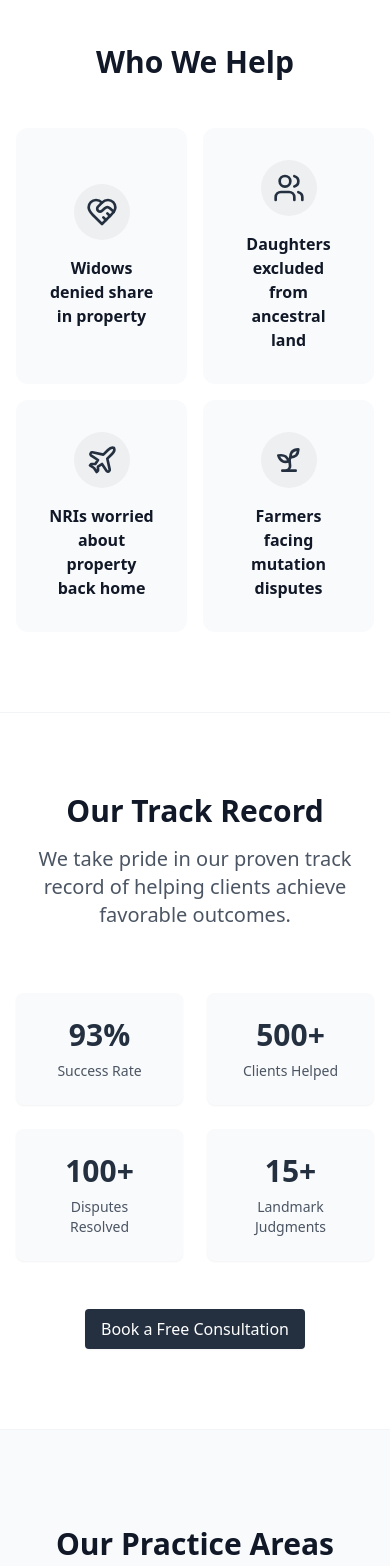
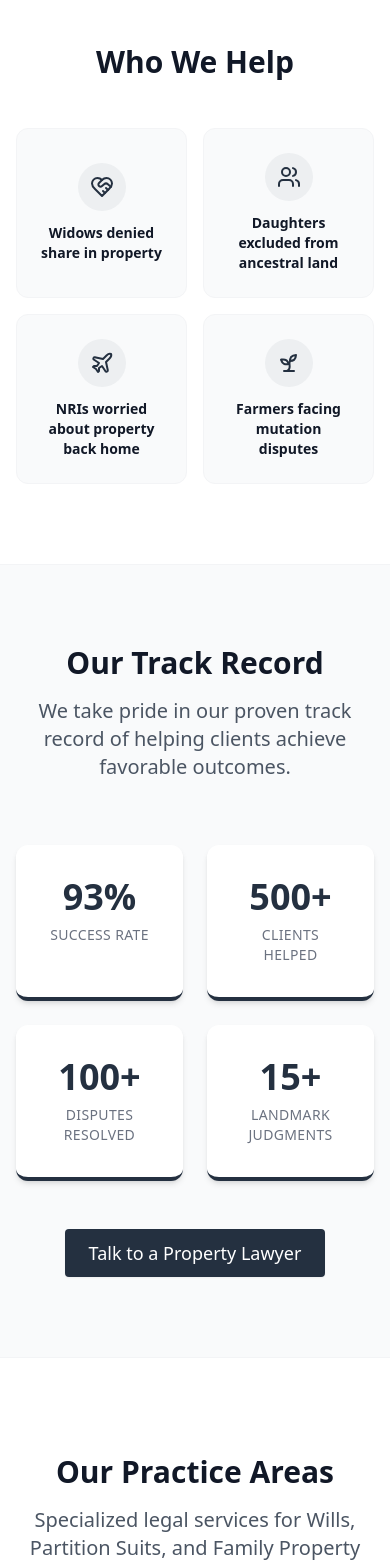
Before and after one commit to prateeksaxena1/nayasetu, a React (Vite) app: page / in a window 390 px wide. Shown: the part 880-2446 px from the top of the page. Built offline with nearby package versions, Linux system fonts and the light colour scheme.

Commit message:
Implement initial Home page with new contact form and testimonial card components.

```diff
--- a/src/components/UI/ContactForm.tsx
+++ b/src/components/UI/ContactForm.tsx
@@ -1,3 +1,4 @@
+
 import React, { useState } from 'react';
 import Button from './Button';
 import { ShieldCheck, AlertCircle } from 'lucide-react';
--- a/src/components/UI/TestimonialCard.tsx
+++ b/src/components/UI/TestimonialCard.tsx
@@ -21,7 +21,7 @@ const TestimonialCard: React.FC<TestimonialCardProps> = ({ testimonial }) => {
 
       <div className="relative mb-6 flex-1">
         <Quote className="absolute -top-2 -left-2 w-8 h-8 text-nayaysetu/10 dark:text-gray-700 transform -scale-x-100" />
-        <p className="relative z-10 text-gray-700 dark:text-gray-300 leading-relaxed italic pl-4">
+        <p className="relative z-10 text-gray-700 dark:text-gray-300 leading-relaxed italic pl-4 text-lg">
           "{content}"
         </p>
       </div>
@@ -42,8 +42,8 @@ const TestimonialCard: React.FC<TestimonialCardProps> = ({ testimonial }) => {
         </div>
         <div>
           <h4 className="font-bold text-gray-900 dark:text-white text-base">{client}</h4>
-          <p className="text-sm text-gray-500 dark:text-gray-400">{position}</p>
-          <p className="text-xs text-nayaysetu dark:text-nayaysetu-gold mt-0.5">{company}</p>
+          <p className="text-sm text-gray-500 dark:text-gray-400 font-medium">{position}</p>
+          <p className="text-xs text-nayaysetu dark:text-nayaysetu-gold mt-0.5 uppercase tracking-wide opacity-80">{company}</p>
         </div>
       </div>
     </div>
--- a/src/pages/Home.tsx
+++ b/src/pages/Home.tsx
@@ -123,40 +123,40 @@ const Home: React.FC = () => {
             <h2 className="text-3xl font-bold text-gray-900 dark:text-white mb-4">{t('whoWeHelp.title')}</h2>
           </FadeIn>
 
-          <StaggerChildren className="grid grid-cols-2 md:grid-cols-4 gap-4 md:gap-8 max-w-5xl mx-auto">
-            <StaggerItem className="flex flex-col items-center justify-center p-8 bg-gray-50 dark:bg-gray-800 rounded-xl hover:shadow-md transition-shadow">
-              <div className="mb-4 p-3 bg-nayaysetu/5 dark:bg-nayaysetu/20 rounded-full text-nayaysetu dark:text-nayaysetu-gold">
-                <HeartHandshake className="w-8 h-8" />
+          <StaggerChildren className="grid grid-cols-2 md:grid-cols-2 gap-4 md:gap-8 max-w-3xl mx-auto">
+            <StaggerItem className="flex flex-col items-center justify-center p-6 bg-gray-50 dark:bg-gray-800 rounded-xl hover:shadow-md transition-shadow border border-gray-100 dark:border-gray-700">
+              <div className="mb-3 p-3 bg-nayaysetu/5 dark:bg-nayaysetu/20 rounded-full text-nayaysetu dark:text-nayaysetu-gold">
+                <HeartHandshake className="w-6 h-6" />
               </div>
-              <p className="font-semibold text-gray-900 dark:text-white text-center">{t('whoWeHelp.widows')}</p>
+              <p className="font-semibold text-gray-900 dark:text-white text-center text-sm md:text-base">{t('whoWeHelp.widows')}</p>
             </StaggerItem>
 
-            <StaggerItem className="flex flex-col items-center justify-center p-8 bg-gray-50 dark:bg-gray-800 rounded-xl hover:shadow-md transition-shadow">
-              <div className="mb-4 p-3 bg-nayaysetu/5 dark:bg-nayaysetu/20 rounded-full text-nayaysetu dark:text-nayaysetu-gold">
-                <Users className="w-8 h-8" />
+            <StaggerItem className="flex flex-col items-center justify-center p-6 bg-gray-50 dark:bg-gray-800 rounded-xl hover:shadow-md transition-shadow border border-gray-100 dark:border-gray-700">
+              <div className="mb-3 p-3 bg-nayaysetu/5 dark:bg-nayaysetu/20 rounded-full text-nayaysetu dark:text-nayaysetu-gold">
+                <Users className="w-6 h-6" />
               </div>
-              <p className="font-semibold text-gray-900 dark:text-white text-center">{t('whoWeHelp.daughters')}</p>
+              <p className="font-semibold text-gray-900 dark:text-white text-center text-sm md:text-base">{t('whoWeHelp.daughters')}</p>
             </StaggerItem>
 
-            <StaggerItem className="flex flex-col items-center justify-center p-8 bg-gray-50 dark:bg-gray-800 rounded-xl hover:shadow-md transition-shadow">
-              <div className="mb-4 p-3 bg-nayaysetu/5 dark:bg-nayaysetu/20 rounded-full text-nayaysetu dark:text-nayaysetu-gold">
-                <Plane className="w-8 h-8" />
+            <StaggerItem className="flex flex-col items-center justify-center p-6 bg-gray-50 dark:bg-gray-800 rounded-xl hover:shadow-md transition-shadow border border-gray-100 dark:border-gray-700">
+              <div className="mb-3 p-3 bg-nayaysetu/5 dark:bg-nayaysetu/20 rounded-full text-nayaysetu dark:text-nayaysetu-gold">
+                <Plane className="w-6 h-6" />
               </div>
-              <p className="font-semibold text-gray-900 dark:text-white text-center">{t('whoWeHelp.nris')}</p>
+              <p className="font-semibold text-gray-900 dark:text-white text-center text-sm md:text-base">{t('whoWeHelp.nris')}</p>
             </StaggerItem>
 
-            <StaggerItem className="flex flex-col items-center justify-center p-8 bg-gray-50 dark:bg-gray-800 rounded-xl hover:shadow-md transition-shadow">
-              <div className="mb-4 p-3 bg-nayaysetu/5 dark:bg-nayaysetu/20 rounded-full text-nayaysetu dark:text-nayaysetu-gold">
-                <Sprout className="w-8 h-8" />
+            <StaggerItem className="flex flex-col items-center justify-center p-6 bg-gray-50 dark:bg-gray-800 rounded-xl hover:shadow-md transition-shadow border border-gray-100 dark:border-gray-700">
+              <div className="mb-3 p-3 bg-nayaysetu/5 dark:bg-nayaysetu/20 rounded-full text-nayaysetu dark:text-nayaysetu-gold">
+                <Sprout className="w-6 h-6" />
               </div>
-              <p className="font-semibold text-gray-900 dark:text-white text-center">{t('whoWeHelp.farmers')}</p>
+              <p className="font-semibold text-gray-900 dark:text-white text-center text-sm md:text-base">{t('whoWeHelp.farmers')}</p>
             </StaggerItem>
           </StaggerChildren>
         </div>
       </section >
 
       {/* Track Record Section */}
-      <section id="track-record" className="py-20 bg-white dark:bg-gray-900 border-b border-gray-100 dark:border-gray-800">
+      <section id="track-record" className="py-20 bg-gray-50 dark:bg-gray-900 border-b border-gray-100 dark:border-gray-800">
         <div className="container mx-auto px-4">
           <div className="text-center mb-16">
             <h2 className="text-3xl font-bold text-gray-900 dark:text-white mb-4">Our Track Record</h2>
@@ -165,29 +165,29 @@ const Home: React.FC = () => {
             </p>
           </div>
 
-          <div className="max-w-4xl mx-auto">
+          <div className="max-w-5xl mx-auto">
             <StaggerChildren className="grid grid-cols-2 md:grid-cols-4 gap-6" staggerDelay={0.1}>
-              <StaggerItem className="bg-gray-50 dark:bg-gray-800 p-6 rounded-lg text-center shadow-sm hover:shadow-md transition-shadow">
-                <div className="text-3xl font-bold text-nayaysetu dark:text-white mb-2">93%</div>
-                <div className="text-sm text-gray-600 dark:text-gray-400">Success Rate</div>
+              <StaggerItem className="bg-white dark:bg-gray-800 p-8 rounded-xl text-center shadow-md hover:shadow-lg transition-all border-b-4 border-nayaysetu">
+                <div className="text-4xl font-bold text-nayaysetu dark:text-white mb-2">93%</div>
+                <div className="text-sm font-medium text-gray-500 dark:text-gray-400 uppercase tracking-wide">Success Rate</div>
               </StaggerItem>
-              <StaggerItem className="bg-gray-50 dark:bg-gray-800 p-6 rounded-lg text-center shadow-sm hover:shadow-md transition-shadow">
-                <div className="text-3xl font-bold text-nayaysetu dark:text-white mb-2">500+</div>
-                <div className="text-sm text-gray-600 dark:text-gray-400">Clients Helped</div>
+              <StaggerItem className="bg-white dark:bg-gray-800 p-8 rounded-xl text-center shadow-md hover:shadow-lg transition-all border-b-4 border-nayaysetu">
+                <div className="text-4xl font-bold text-nayaysetu dark:text-white mb-2">500+</div>
+                <div className="text-sm font-medium text-gray-500 dark:text-gray-400 uppercase tracking-wide">Clients Helped</div>
               </StaggerItem>
-              <StaggerItem className="bg-gray-50 dark:bg-gray-800 p-6 rounded-lg text-center shadow-sm hover:shadow-md transition-shadow">
-                <div className="text-3xl font-bold text-nayaysetu dark:text-white mb-2">100+</div>
-                <div className="text-sm text-gray-600 dark:text-gray-400">Disputes Resolved</div>
+              <StaggerItem className="bg-white dark:bg-gray-800 p-8 rounded-xl text-center shadow-md hover:shadow-lg transition-all border-b-4 border-nayaysetu">
+                <div className="text-4xl font-bold text-nayaysetu dark:text-white mb-2">100+</div>
+                <div className="text-sm font-medium text-gray-500 dark:text-gray-400 uppercase tracking-wide">Disputes Resolved</div>
               </StaggerItem>
-              <StaggerItem className="bg-gray-50 dark:bg-gray-800 p-6 rounded-lg text-center shadow-sm hover:shadow-md transition-shadow">
-                <div className="text-3xl font-bold text-nayaysetu dark:text-white mb-2">15+</div>
-                <div className="text-sm text-gray-600 dark:text-gray-400">Landmark Judgments</div>
+              <StaggerItem className="bg-white dark:bg-gray-800 p-8 rounded-xl text-center shadow-md hover:shadow-lg transition-all border-b-4 border-nayaysetu">
+                <div className="text-4xl font-bold text-nayaysetu dark:text-white mb-2">15+</div>
+                <div className="text-sm font-medium text-gray-500 dark:text-gray-400 uppercase tracking-wide">Landmark Judgments</div>
               </StaggerItem>
             </StaggerChildren>
 
             <FadeIn direction="up" delay={0.4} className="mt-12 text-center">
-              <Button onClick={() => setShowConsultationForm(true)}>
-                Book a Free Consultation
+              <Button onClick={() => setShowConsultationForm(true)} size="large" className="shadow-lg hover:shadow-xl">
+                Talk to a Property Lawyer
               </Button>
             </FadeIn>
           </div>
@@ -195,7 +195,7 @@ const Home: React.FC = () => {
       </section>
 
       {/* Practice Areas */}
-      <section className="py-24 bg-gray-50 dark:bg-gray-800">
+      <section className="py-24 bg-white dark:bg-gray-800">
         <div className="container mx-auto px-4">
           <div className="text-center mb-16">
             <h2 className="text-3xl font-bold text-gray-900 dark:text-white mb-4">{t('practiceAreas.title')}</h2>
@@ -221,7 +221,7 @@ const Home: React.FC = () => {
       </section>
 
       {/* Case Studies */}
-      < section className="py-20 bg-white dark:bg-gray-900" >
+      < section className="py-20 bg-gray-50 dark:bg-gray-900" >
         <div className="container mx-auto px-4">
           <div className="flex flex-col md:flex-row md:justify-between md:items-end mb-16">
             <FadeIn fullWidth>
@@ -315,7 +315,7 @@ const Home: React.FC = () => {
           <FadeIn direction="up" className="text-center mb-16">
             <h2 className="text-3xl font-bold text-gray-900 dark:text-white mb-4">Client Testimonials</h2>
             <p className="text-xl text-gray-600 dark:text-gray-300 max-w-3xl mx-auto">
-              Read what our clients have to say about their experience working with our team.
+              Real stories from families we’ve helped with inheritance and property disputes in India.
             </p>
           </FadeIn>
 
@@ -403,6 +403,7 @@ const Home: React.FC = () => {
               variant="secondary"
               size="large"
               onClick={() => setShowConsultationForm(true)}
+              className="shadow-lg hover:shadow-xl"
             >
               Schedule a Consultation
             </Button>
```
